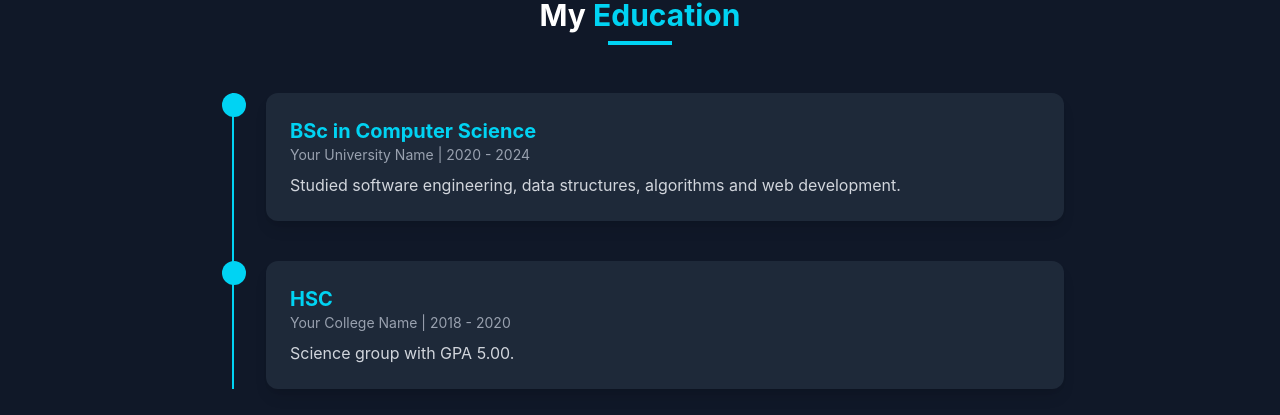
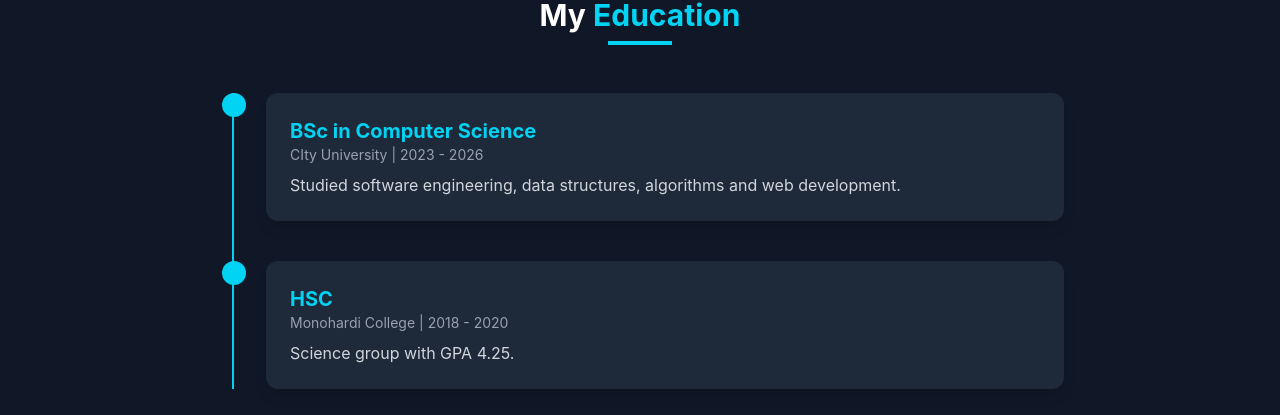
Before and after one commit to mdshakil221/portfolio-frontend, a React (Vite) app: page / in a window 1280 px wide. Shown: the part 3347-3762 px from the top of the page. Built offline with nearby package versions, Linux system fonts and the light colour scheme; no server answers.

Commit message:
email add

```diff
--- a/src/components/About.jsx
+++ b/src/components/About.jsx
@@ -10,7 +10,7 @@ const About = () => {
           whileInView={{ opacity: 1, x: 0 }}
           transition={{ duration: 0.6 }}
           viewport={{ once: false }}
-          className="w-64 h-64 rounded-full overflow-hidden border-4 border-cyan-400 flex-shrink-0"
+          className="w-64 h-64 rounded-full overflow-hidden border-4 border-cyan-400 shrink-0"
         >
           <img src={shakilPicture} alt="MD Shakil" className="w-full h-full object-cover" />
         </motion.div>
--- a/src/components/Education.jsx
+++ b/src/components/Education.jsx
@@ -1,15 +1,15 @@
 const educations = [
   {
     degree: 'BSc in Computer Science',
-    institution: 'Your University Name',
-    duration: '2020 - 2024',
+    institution: 'CIty University',
+    duration: '2023 - 2026',
     description: 'Studied software engineering, data structures, algorithms and web development.',
   },
   {
     degree: 'HSC',
-    institution: 'Your College Name',
+    institution: 'Monohardi College',
     duration: '2018 - 2020',
-    description: 'Science group with GPA 5.00.',
+    description: 'Science group with GPA 4.25.',
   },
 ];
 
--- a/src/components/Footer.jsx
+++ b/src/components/Footer.jsx
@@ -7,7 +7,7 @@ const Footer = () => {
         <div className="flex justify-center gap-6 mb-6">
           <a href="https://github.com/mdshakil221" target="_blank" rel="noreferrer" className="text-gray-400 hover:text-cyan-400 transition">GitHub</a>
           <a href="https://www.linkedin.com/in/md-shakil-ahammod/" target="_blank" rel="noreferrer" className="text-gray-400 hover:text-cyan-400 transition">LinkedIn</a>
-          <a href="mdshakil6539@gmail.com" className="text-gray-400 hover:text-cyan-400 transition">Email</a>
+          <a href="mailto:mdshakil6539@gmail.com" className="text-gray-400 hover:text-cyan-400 transition">Email</a>
         </div>
         <p className="text-gray-500 text-xs">© 2025 MD Shakil. All rights reserved.</p>
       </div>
```
